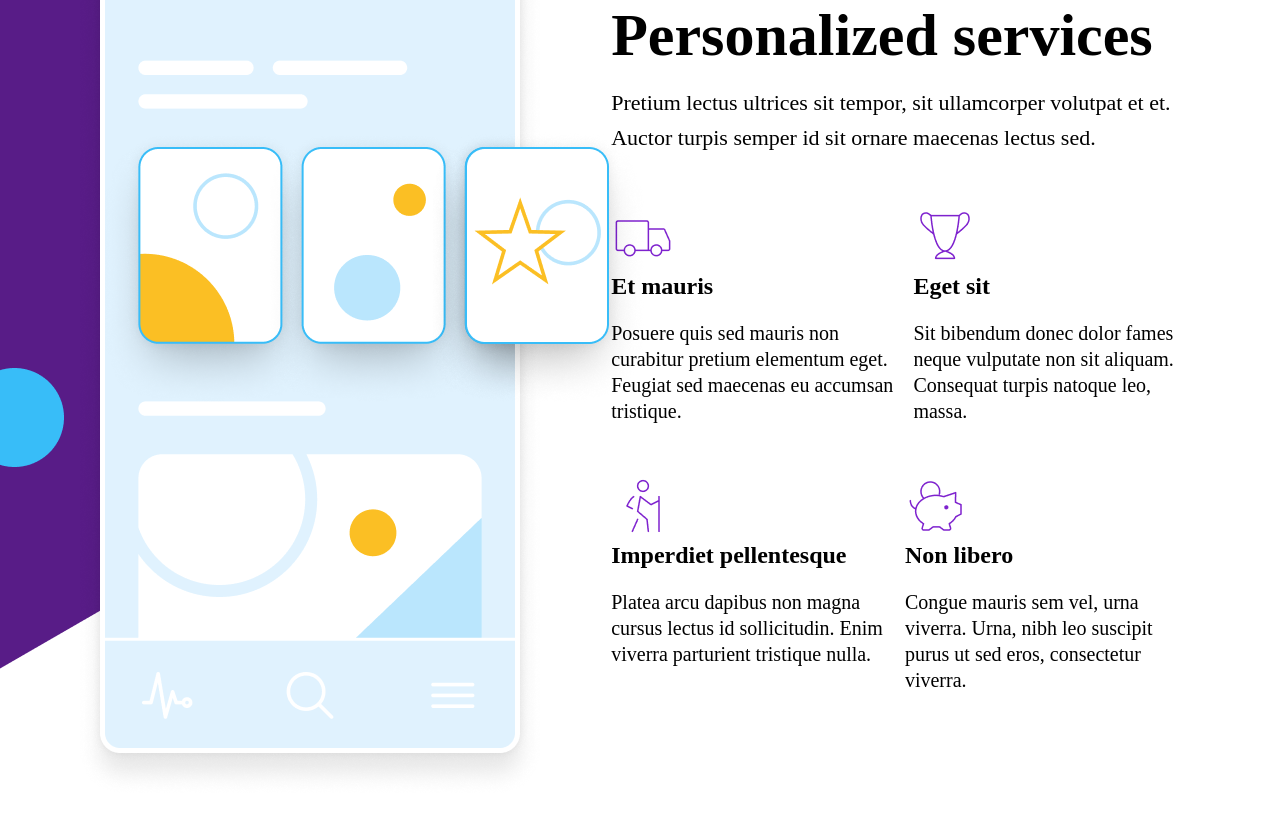
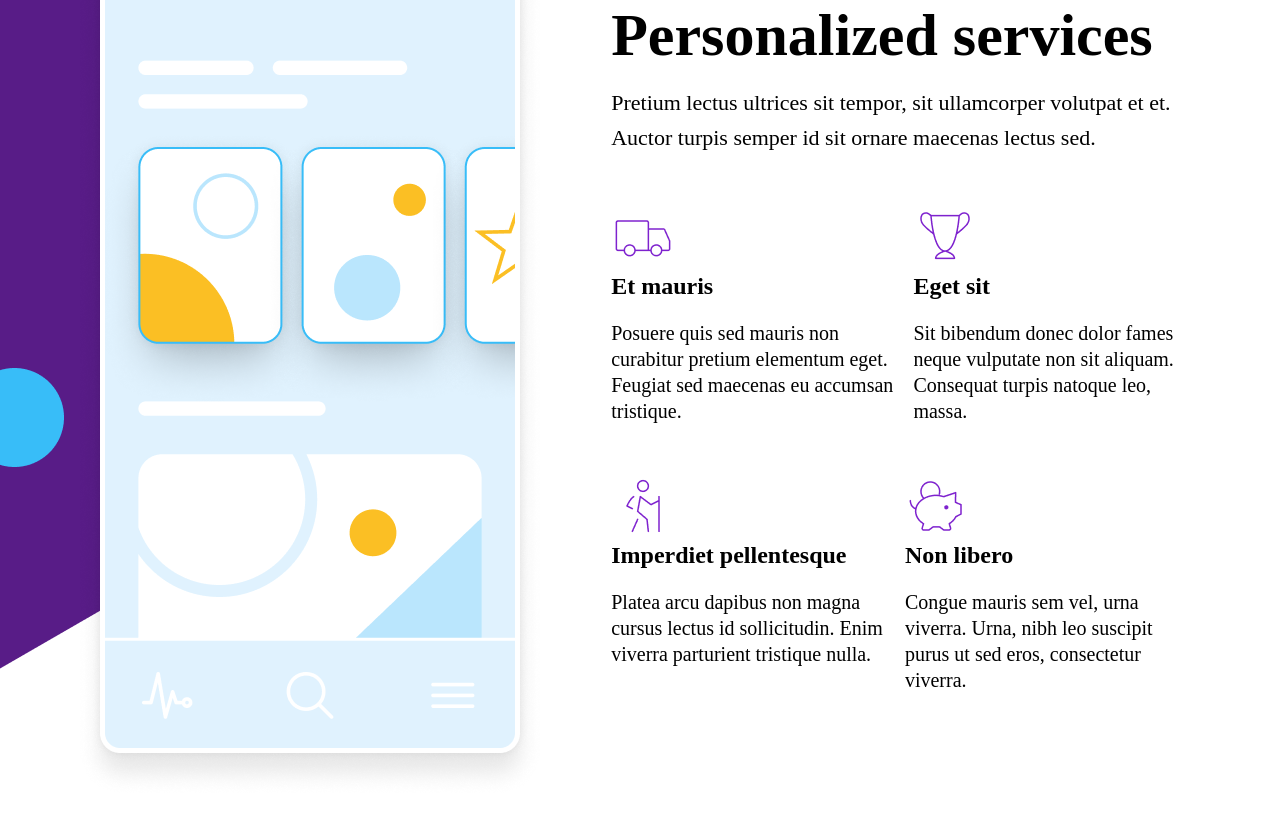
Before and after one commit to RaviPrajapat123/soller, a React (Vite) app: page / in a window 1280 px wide. Shown: the part 2180-2993 px from the top of the page. Built offline with nearby package versions, Linux system fonts and the light colour scheme.

Commit message:
Update Section_3.jsx

```diff
--- a/src/Section_3.jsx
+++ b/src/Section_3.jsx
@@ -5,7 +5,7 @@ function Section_3() {
                 <img className="Recentangle15" src="Rectangle 15.png"></img>
                 <img className="mobileApp" src="Mobile-App-Placeholder-1.png"></img>
                 <img className="Ellipse17-1" src="Ellipse 17 (1).png"></img>
-                <img className="Frame-4" src="Frame 4.png"></img>
+                {/* <img className="Frame-4" src="Frame 4.png"></img> */}
                 <img className="Ellipse-18-1" src="Ellipse 18 (1).png"></img>
             </div>
             <div className="section_3_right">
```
